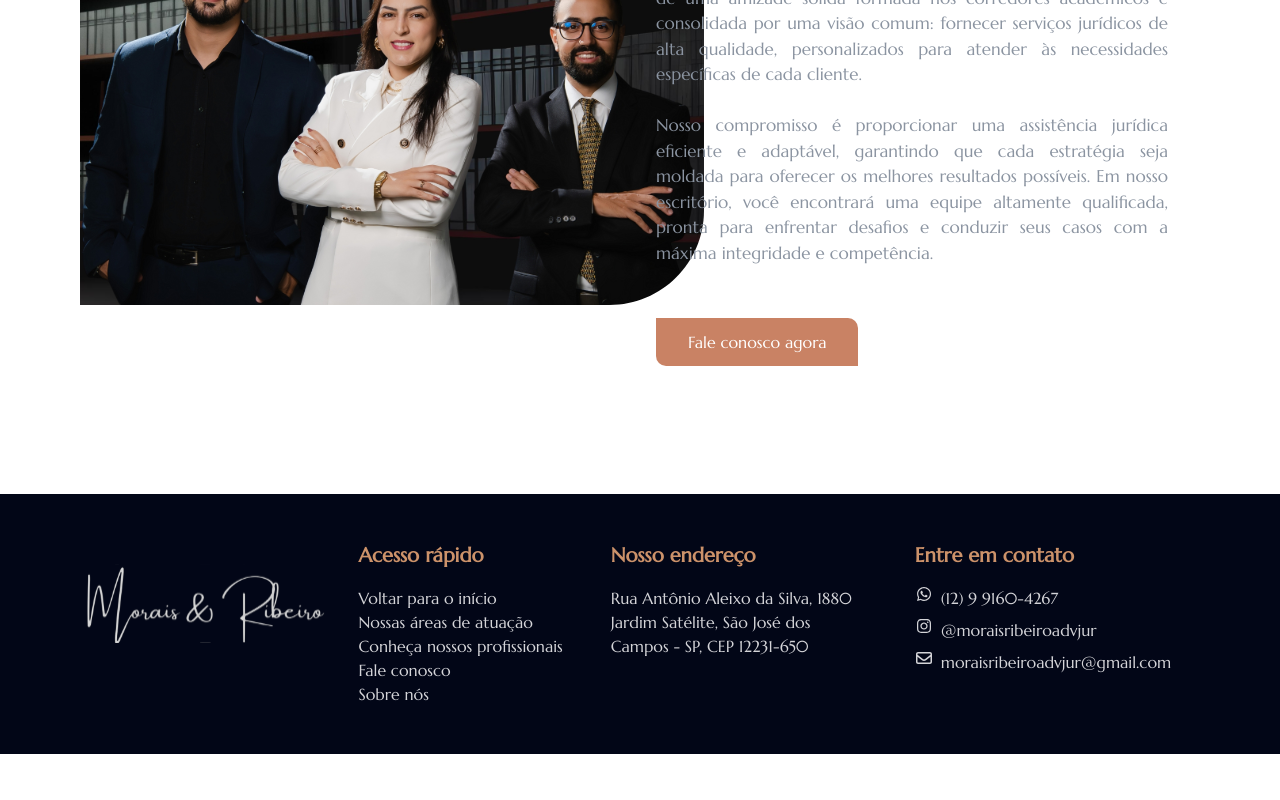
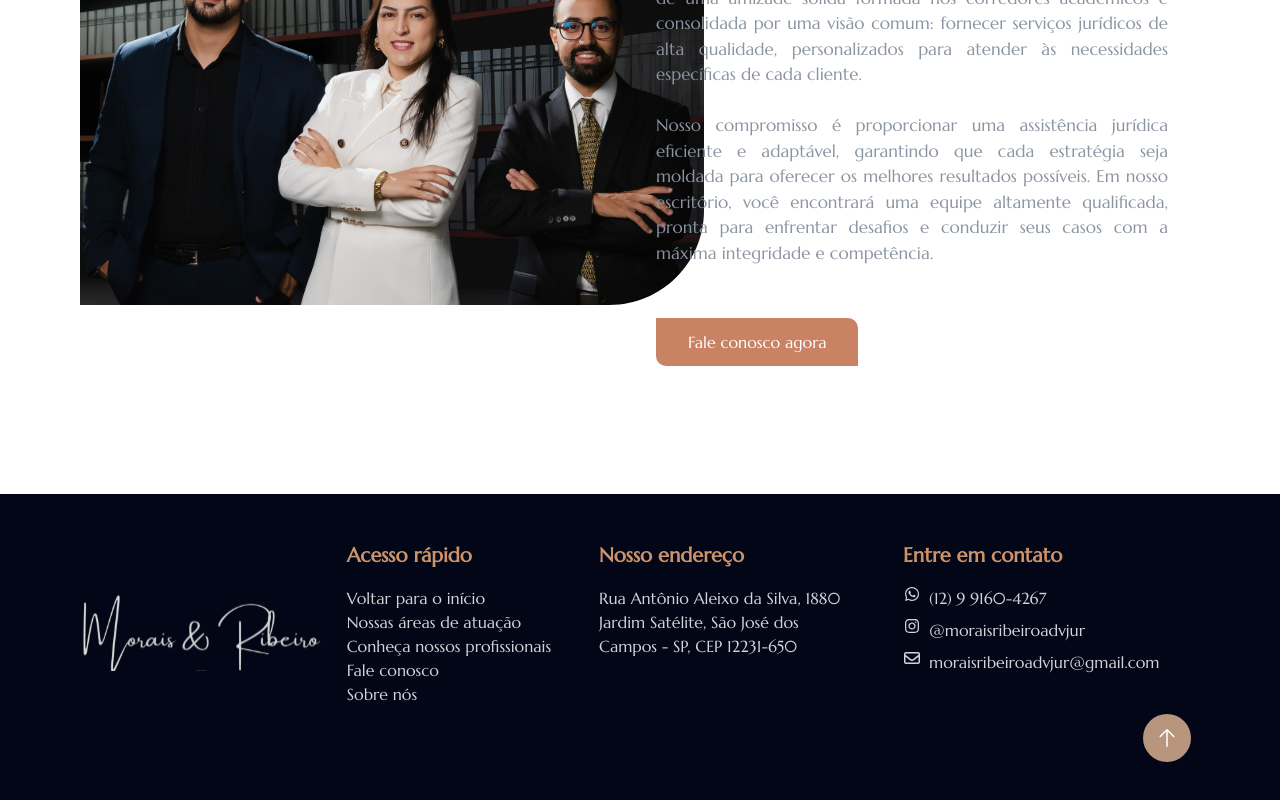
Before and after one commit to eliasacneto/moraisribeiro, a Next.js app: page /about-us in a window 1280 px wide. Shown: the part 1155-1955 px from the top of the page. Before the commit the page ends 1909 px from the top, so only its background shows below. Built offline with nearby package versions, Linux system fonts and the light colour scheme.

Commit message:
adding scrollToTopButton at Footer

```diff
--- a/app/components/Footer/Footer.tsx
+++ b/app/components/Footer/Footer.tsx
@@ -3,15 +3,16 @@ import Logo from "@/public/images/lawlogo.svg";
 import Image from 'next/image';
 import Link from 'next/link';
 import { FontAwesomeIcon } from '@fortawesome/react-fontawesome'; import { fa0 } from '@fortawesome/free-solid-svg-icons/fa0';
-import { faInstagram, faSquareWhatsapp, faWhatsapp } from '@fortawesome/free-brands-svg-icons';
-import { faEnvelope, faMap } from '@fortawesome/free-regular-svg-icons';
+import { faInstagram, faWhatsapp } from '@fortawesome/free-brands-svg-icons';
+import { faEnvelope } from '@fortawesome/free-regular-svg-icons';
+import ScrollToTopButton from '../ScrollToTopButton/ScrollToTopButton';
 
 const Footer = () => {
     return (
 
         <div className='flex flex-col sm:flex-row w-full justify-around bg-slate-950 px-4 sm:px-16 py-12'>
             <Image src={Logo} alt='logo' className='w-4/5 mb-10 sm:w-64' />
-            <div className='flex flex-col gap-8 sm:flex-row sm:justify-around sm:gap-12 pr-4 sm:pr-8'>
+            <div className='flex flex-col gap-8 sm:flex-row sm:justify-around sm:gap-12 pr-4 '>
                 <div>
                     <h3 className='text-[#CC926A] text-lg sm:text-xl mb-4 font-bold'>Acesso rápido</h3>
                     <ul className='list-none antialiased w-54 sm:w-54'>
@@ -52,6 +53,7 @@ const Footer = () => {
                             </Link>
                         </li>
                     </ul>
+                    <ScrollToTopButton />
                 </div>
             </div>
         </div>
--- /dev/null
+++ b/app/components/ScrollToTopButton/ScrollToTopButton.tsx
@@ -0,0 +1,34 @@
+"use client"
+import React, { useEffect } from 'react';
+import Image from 'next/image';
+import arrowUp from '../../../public/images/arrowUp.svg';
+
+const ScrollToTopButton = () => {
+    useEffect(() => {
+        const scrollToTop = () => {
+            window.scrollTo({
+                top: 0,
+                behavior: "smooth"
+            });
+        };
+
+        const button = document.getElementById('scrollToTopButton');
+        if (button) {
+            button.addEventListener('click', scrollToTop);
+        }
+
+        return () => {
+            if (button) {
+                button.removeEventListener('click', scrollToTop);
+            }
+        };
+    }, []);
+
+    return (
+        <button id="scrollToTopButton" className='bg-[#B8967E] w-12 h-12 rounded-full flex items-center justify-center ml-60 mt-10'>
+            <Image src={arrowUp} alt="Seta para cima"/>
+        </button>
+    );
+};
+
+export default ScrollToTopButton;
```
Also changed, not shown: public/images/arrowUp.svg (added).
